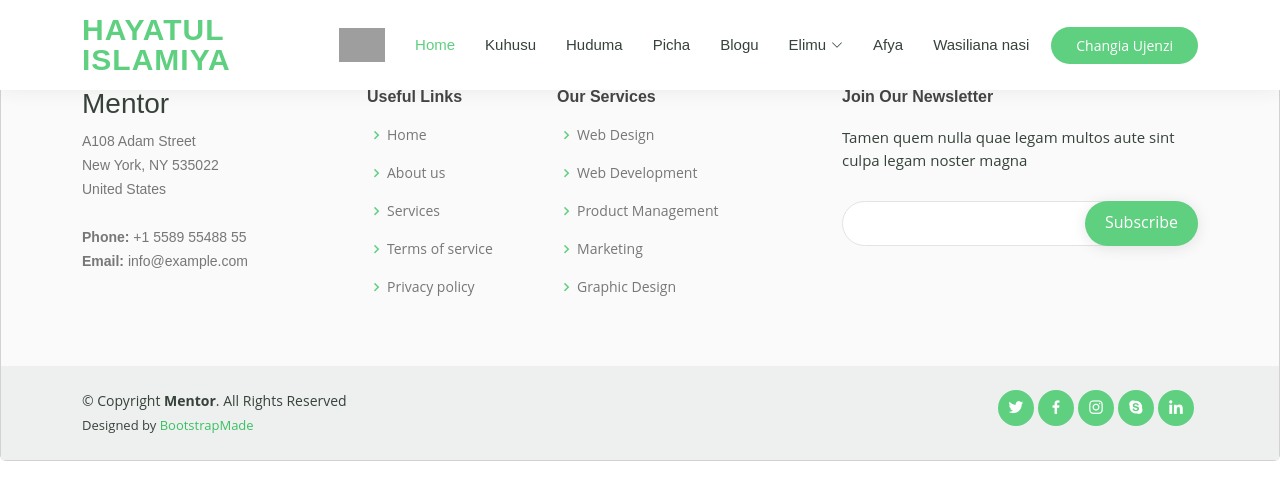
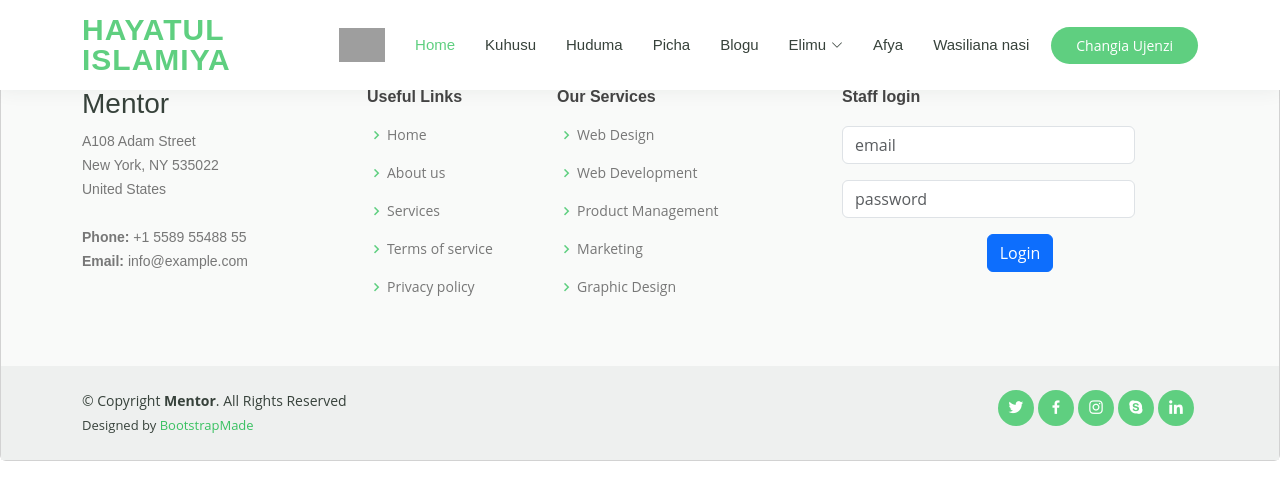
Before and after one commit to mwinamijr/hayatul-page, a React (Create React App) app: page /#/contact-us in a window 1280 px wide. Shown: the top 500 px of the page. Built offline with nearby package versions, Linux system fonts and the light colour scheme; grey boxes are pictures that could not be loaded.

Commit message:
added login form to footer

```diff
--- a/src/App.js
+++ b/src/App.js
@@ -13,7 +13,7 @@ function App() {
       <Routes to="/">
         <Route index element={<HomeScreen />} />
         <Route path='/about' element={<AboutScreen />} />
-        <Route path='contact-us' element={<ContactScreen />} />
+        <Route path='/contact-us' element={<ContactScreen />} />
       </Routes>
       <Footer />
     </Router>
--- a/src/components/Footer.js
+++ b/src/components/Footer.js
@@ -43,11 +43,22 @@ function Footer() {
                 </ul>
               </div>
 
-              <div className="col-lg-4 col-md-6 footer-newsletter">
-                <h4>Join Our Newsletter</h4>
-                <p>Tamen quem nulla quae legam multos aute sint culpa legam noster magna</p>
-                <form action="" method="post">
-                  <input type="email" name="email" /><input type="submit" value="Subscribe" />
+              <div className="col-lg-4 col-md-6 ">
+                <h4>Staff login</h4>
+                <form action="">
+                  <div className="row mb-3">
+                    <div className="col-sm-10">
+                      <input type="email" className="form-control" id="inputEmail" placeholder="email" />
+                    </div>
+                  </div>
+                  <div className="row mb-3">
+                    <div className="col-sm-10">
+                      <input type="password" className="form-control" id="inputPassword" placeholder="password" />
+                    </div>
+                  </div>
+                  <div className="text-center">
+                    <button type="submit" className="btn btn-primary">Login</button>
+                  </div>
                 </form>
               </div>
 
```
Also changed, not shown: src/components/FormContainer.js (added, +16 -0 lines), src/components/Loader.js (added, +20 -0 lines), src/components/Message.js (added, +12 -0 lines).
